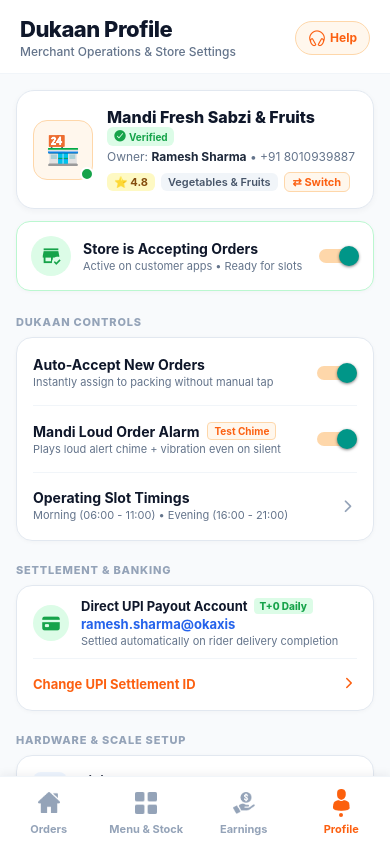
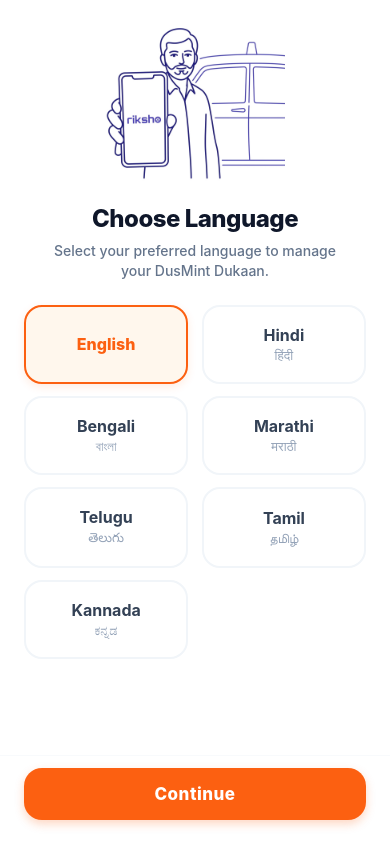
Before and after one commit to DusMint/dusmint_vendor_android, a React Native app: screen /VendorProfile in a window 390 px wide. Built offline with nearby package versions, Linux system fonts and the light colour scheme; no server answers; a web font is replaced by a local one.

Commit message:
feat: add vendor authentication flow and profile screen

```diff
--- a/App.tsx
+++ b/App.tsx
@@ -12,6 +12,10 @@ import { VendorPackScreen } from './src/screens/orders/VendorPackScreen';
 import { VendorStockScreen } from './src/screens/stock/VendorStockScreen';
 import { VendorEarningsScreen } from './src/screens/earnings/VendorEarningsScreen';
 import { VendorProfileScreen } from './src/screens/profile/VendorProfileScreen';
+import { LanguageSelectScreen } from './src/screens/language/LanguageSelectScreen';
+import { VendorLoginScreen } from './src/screens/auth/VendorLoginScreen';
+import { VendorOtpScreen } from './src/screens/auth/VendorOtpScreen';
+import { useVendorAuthStore } from './src/state/useVendorAuthStore';
 
 // Suppress dev-mode LogBox banners to prevent bottom navigation occlusion
 LogBox.ignoreAllLogs(true);
@@ -161,11 +165,23 @@ export default function App() {
     );
   }
 
+  const selectedLanguage = useVendorAuthStore((s) => s.selectedLanguage);
+  const isAuthenticated = useVendorAuthStore((s) => s.isAuthenticated);
+
+  const initialRouteName = !selectedLanguage
+    ? 'LanguageSelect'
+    : !isAuthenticated
+    ? 'VendorLogin'
+    : 'Tabs';
+
   return (
     <SafeAreaProvider>
       <NavigationContainer>
         <StatusBar style="dark" />
-        <Stack.Navigator screenOptions={{ headerShown: false }}>
+        <Stack.Navigator initialRouteName={initialRouteName} screenOptions={{ headerShown: false }}>
+          <Stack.Screen name="LanguageSelect" component={LanguageSelectScreen} />
+          <Stack.Screen name="VendorLogin" component={VendorLoginScreen} />
+          <Stack.Screen name="VendorOtp" component={VendorOtpScreen} />
           <Stack.Screen name="Tabs" component={VendorTabs} />
           <Stack.Screen name="VendorPack" component={VendorPackScreen} />
         </Stack.Navigator>
--- a/src/screens/profile/VendorProfileScreen.tsx
+++ b/src/screens/profile/VendorProfileScreen.tsx
@@ -17,7 +17,7 @@ import { dusmintApi } from '../../api-client/client';
 import { VendorProfileInfo } from '../../api-client/types';
 import { useVendorAuthStore } from '../../state/useVendorAuthStore';
 
-export const VendorProfileScreen: React.FC<{ navigation?: any }> = () => {
+export const VendorProfileScreen: React.FC<{ navigation?: any }> = ({ navigation }) => {
   const insets = useSafeAreaInsets();
   const [vendors, setVendors] = useState<VendorProfileInfo[]>([]);
   const [activeVendor, setActiveVendor] = useState<VendorProfileInfo | null>(null);
```
